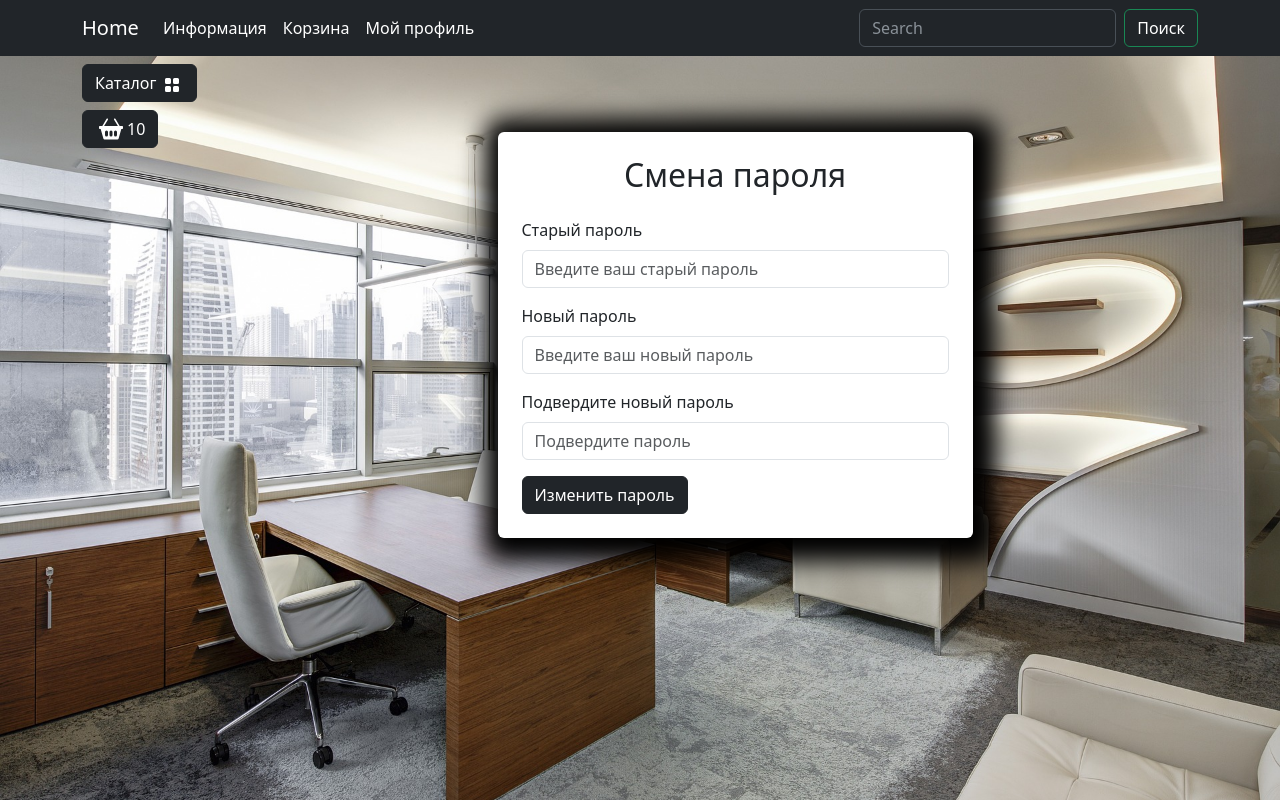
After one commit to Nutelliks/shop_project, a Django app: page /user/change-password/ in a window 1280 px wide. The commit adds this page. Run offline with Django 5.2, Linux system fonts and the light colour scheme; a user stored in the database is signed in; data comes from the database, SQL or seed files in the repository; tables that the repository leaves empty hold one stand-in row (values such as "Sample post"); some libraries are stand-ins or nearby versions.

Commit message:
UserPasswordChange form and view are ready

```diff
--- a/users/forms.py
+++ b/users/forms.py
@@ -1,31 +1,18 @@
 from django import forms
-from django.contrib.auth.forms import AuthenticationForm, UserCreationForm, UserChangeForm
+from django.contrib.auth.forms import AuthenticationForm, UserCreationForm, UserChangeForm, PasswordChangeForm
 
 from .models import User
+
 
 class UserLoginForm(AuthenticationForm):
 
     username = forms.CharField()
     password = forms.CharField()
 
-
     class Meta:
         model = User
         fields = ('username', 'password')
 
-    # username = forms.CharField(
-    #     label='Имя',
-    #     widget=forms.TextInput(attrs={"autofocus": True,
-    #                                   'class': 'form-control',
-    #                                   'placeholder': 'Имя пользователя',}))
-
-    # password = forms.CharField(
-    #     label='Пароль',
-    #     widget=forms.PasswordInput(attrs={"autocomplete": "current-password",
-    #                                       'class': 'form-control',
-    #                                       'placeholder': 'Пароль пользователя',
-    #                                       }),
-    # )
 
 
 class UserRegistrationForm(UserCreationForm):
@@ -47,6 +34,52 @@ class UserRegistrationForm(UserCreationForm):
             'password1',
             'password2',
         )
+
+
+
+class ProfileForm(UserChangeForm):
+    class Meta:
+        model = User
+        fields = (
+            "image",
+            "first_name",
+            "last_name",
+            "username",
+            "email"
+            )
+
+    image = forms.ImageField(required=False)
+    first_name = forms.CharField()
+    last_name = forms.CharField()
+    username = forms.CharField()
+    email = forms.CharField()
+
+
+
+class UserPasswordChangeForm(PasswordChangeForm):
+
+    old_password = forms.CharField()
+    new_password1 = forms.CharField()
+    new_password2 = forms.CharField()
+
+
+
+
+    # username = forms.CharField(
+    #     label='Имя',
+    #     widget=forms.TextInput(attrs={"autofocus": True,
+    #                                   'class': 'form-control',
+    #                                   'placeholder': 'Имя пользователя',}))
+
+    # password = forms.CharField(
+    #     label='Пароль',
+    #     widget=forms.PasswordInput(attrs={"autocomplete": "current-password",
+    #                                       'class': 'form-control',
+    #                                       'placeholder': 'Пароль пользователя',
+    #                                       }),
+    # )
+
+
 
         # first_name = forms.CharField(
     #     widget=forms.TextInput(
@@ -99,24 +132,6 @@ class UserRegistrationForm(UserCreationForm):
 
 
 
-class ProfileForm(UserChangeForm):
-    class Meta:
-        model = User
-        fields = (
-            "image",
-            "first_name",
-            "last_name",
-            "username",
-            "email"
-            )
-
-    image = forms.ImageField(required=False)
-    first_name = forms.CharField()
-    last_name = forms.CharField()
-    username = forms.CharField()
-    email = forms.CharField()
-
-
     # image = forms.ImageField(
     #     widget=forms.FileInput(attrs={"class": "form-control mt-3"}), required=False
     # )
--- /dev/null
+++ b/users/templates/users/password_change.html
@@ -0,0 +1,75 @@
+{% extends "base.html" %}
+{% load static %}
+
+{% block model_cart %}
+{% include "includes/cart_button.html" %}
+{% endblock %}
+
+{% block content %}
+    <div class="row">
+        <div class="container mt-5">
+            <div class="row justify-content-center">
+                <div class="col-md-6 bg-white p-4 mb-4 mx-3 rounded custom-shadow">
+                    <h2 class="text-center mb-4">Смена пароля</h2>
+                    <form action="{% url "users:change_password" %}" method="post">
+                        {% csrf_token %}
+                        <div class="mb-3">
+                            <label for="id_old_password" class="form-label">Старый пароль</label>
+                            <input type="password" class="form-control"
+                            value="{% if form.old_password.value %}{{ form.old_password.value }}{% endif %}"
+                            name="old_password" id="id_old_password" placeholder="Введите ваш старый пароль" required>
+                            {% if form.old_password.errors %}
+                            <div class="alert alert-danger alert-dismissible fade show">{{ form.old_password.errors }}</div>
+                            {% endif %}
+                        </div>
+                        <div class="mb-3">
+                            <label for="id_new_password1" class="form-label">Новый пароль</label>
+                            <input type="password" class="form-control" name="new_password1" id="id_new_password1"
+                            placeholder="Введите ваш новый пароль" required>
+                            {% if form.new_password1.errors %}
+                            <div class="alert alert-danger alert-dismissible fade show">{{ form.new_password1.errors }}</div>
+                            {% endif %}
+                        </div>
+                        <div class="mb-3">
+                            <label for="id_new_password2" class="form-label">Подвердите новый пароль</label>
+                            <input type="password" class="form-control" name="new_password2" id="id_new_password2"
+                            placeholder="Подвердите пароль" required>
+                            {% if form.new_password2.errors %}
+                            <div class="alert alert-danger alert-dismissible fade show">{{ form.new_password2.errors }}</div>
+                            {% endif %}
+                        </div>
+
+
+                        {% comment %} {% for item in form %}
+                            <div class="mb-3">
+                                <label for="{{ form.item.id_for_label }}" class="form-label">{{ item.label }}</label>
+                                {{ item }}
+                            </div>
+                        {% endfor %} {% endcomment %}
+
+                        {% comment %} <div class="mb-3">
+                            <label for="{{ form.username.id_for_label }}" class="form-label">Имя пользователя</label>
+                            {{ form.username }}
+                        </div>
+                        <div class="mb-3">
+                            <label for="{{ form.password.id_for_label }}" class="form-label">Пароль</label>
+                            {{ form.password }}
+                        </div> {% endcomment %}
+
+                        {% comment %} {{ form }} {% endcomment %}
+
+                        {% comment %} <div class="mb-3">
+                            <label for="username" class="form-label">Имя пользователя</label>
+                            <input type="text" class="form-control" id="username" placeholder="Введите ваше имя пользователя" required>
+                        </div>
+                        <div class="mb-3">
+                            <label for="password" class="form-label">Пароль</label>
+                            <input type="password" class="form-control" id="password" placeholder="Введите ваш пароль" required>
+                        </div> {% endcomment %}
+                        <button type="submit" class="btn btn-dark btn-block">Изменить пароль</button>
+                    </form>
+                </div>
+            </div>
+        </div>
+    </div>
+{% endblock %}
--- a/users/urls.py
+++ b/users/urls.py
@@ -9,6 +9,7 @@ urlpatterns = [
     path('registration/', views.UserRegistrationView.as_view(), name='registration'),
     path('profile/', views.UserProfileView.as_view(), name='profile'),
     path('logout/', views.logout, name='logout'),
+    path('change-password/', views.UserPasswordChangeView.as_view(), name='change_password'),
 
-    path('users-cart/', views.UsersCartView.as_view(), name='users_cart')
+    path('users-cart/', views.UsersCartView.as_view(), name='users_cart'),
 ]
--- a/users/views.py
+++ b/users/views.py
@@ -7,12 +7,12 @@ from django.http import HttpResponseRedirect
 from django.shortcuts import redirect
 from django.urls import reverse, reverse_lazy
 from django.db.models import Prefetch
-from django.contrib.auth.views import LoginView
+from django.contrib.auth.views import LoginView, PasswordChangeView
 from django.views.generic import CreateView, UpdateView, TemplateView
 from django.contrib.auth.mixins import LoginRequiredMixin
 from django.core.cache import cache
 
-from .forms import UserLoginForm, UserRegistrationForm, ProfileForm
+from .forms import UserLoginForm, UserRegistrationForm, ProfileForm, UserPasswordChangeForm
 from .models import User
 
 from carts.models import Cart
@@ -28,7 +28,8 @@ class UserLoginView(LoginView):
 
     def get_success_url(self):
         redirect_page = self.request.POST.get('next', None)
-        if redirect_page and redirect_page != reverse('user:logout'):
+        not_allowed_pages = [reverse('user:logout'), reverse('user:change_password'),]
+        if redirect_page and redirect_page not in not_allowed_pages :
             return redirect_page
         return reverse_lazy('main:index')
 
@@ -130,6 +131,23 @@ class UsersCartView(TemplateView):
         context["title"] = "Home - Корзина"
         return context
 
+
+
+class UserPasswordChangeView(LoginRequiredMixin, PasswordChangeView):
+    template_name = 'users/password_change.html'
+    form_class = UserPasswordChangeForm
+    success_url = reverse_lazy('users:profile')
+
+    def form_valid(self, form):
+        messages.success(self.request, 'Пароль успешно изменен!')
+        return super().form_valid(form)
+
+
+
+    def get_context_data(self, **kwargs) -> dict[str, Any]:
+        context = super().get_context_data(**kwargs)
+        context["title"] = "Home - Смена пароля"
+        return context
 
 
 
```
Also changed, not shown: users/templates/users/profile.html (+35 -0 lines), static/deps/js/jquery-ajax.js.
